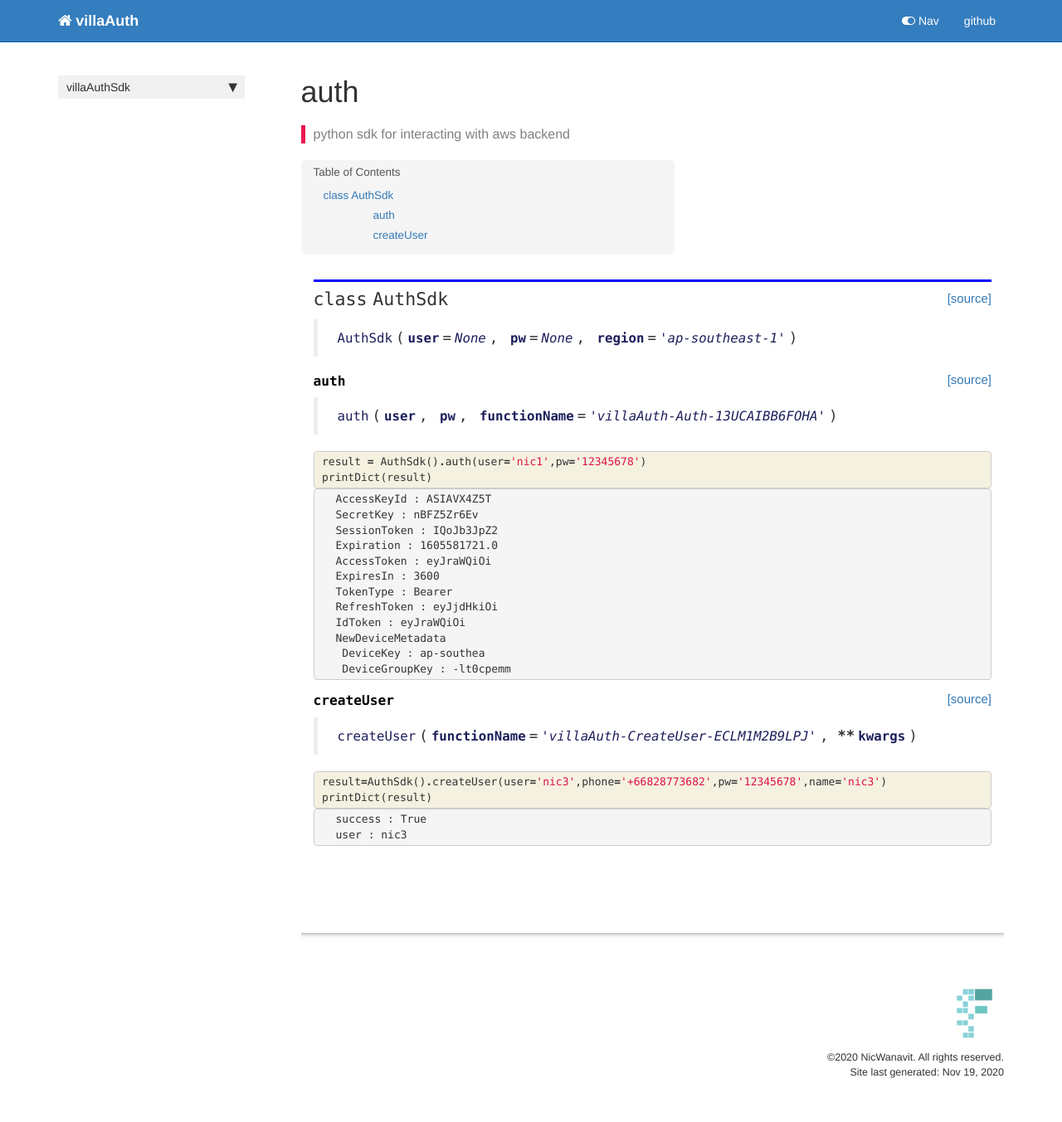
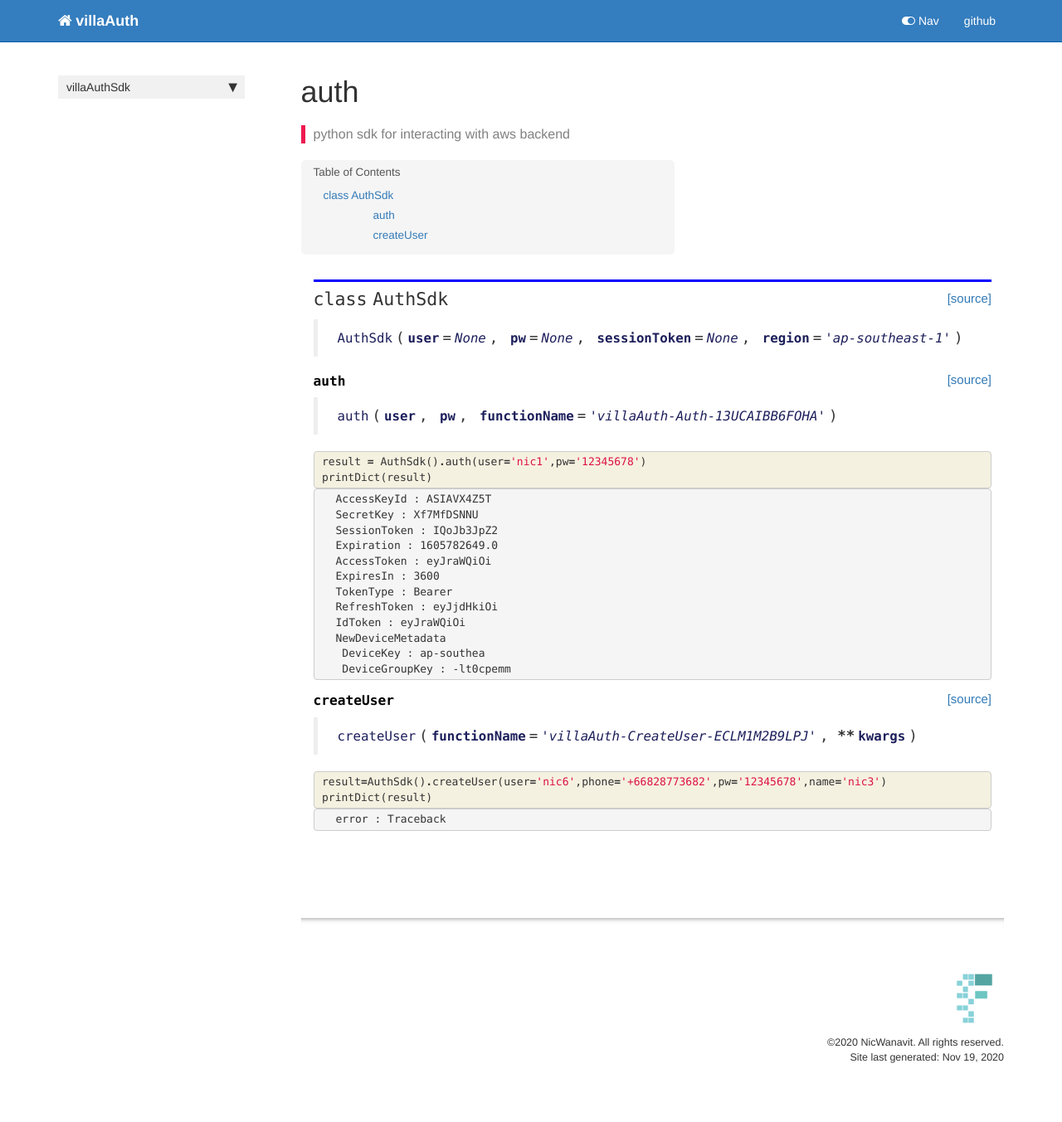
Before and after one commit to thanakijwanavit/authsdk, a Jekyll site: the page built from docs/authSdk.html, in a window 1280 px wide. Shown: the whole page at 83% size. Built offline with Jekyll 4.4.1, drawn with Linux system fonts in a browser that asks for light colours; nearby versions of some CDN libraries; comment, search, counter and statistics services are not loaded.

Commit message:
add session token

```diff
--- a/docs/authSdk.html
+++ b/docs/authSdk.html
@@ -47,7 +47,7 @@ nb_path: "authSdk.ipynb"
 
 
 <div class="output_markdown rendered_html output_subarea ">
-<h2 id="AuthSdk" class="doc_header"><code>class</code> <code>AuthSdk</code><a href="https://github.com/thanakijwanavit/pynamologger/tree/master/villaAuthSdk/auth.py#L13" class="source_link" style="float:right">[source]</a></h2><blockquote><p><code>AuthSdk</code>(<strong><code>user</code></strong>=<em><code>None</code></em>, <strong><code>pw</code></strong>=<em><code>None</code></em>, <strong><code>region</code></strong>=<em><code>'ap-southeast-1'</code></em>)</p>
+<h2 id="AuthSdk" class="doc_header"><code>class</code> <code>AuthSdk</code><a href="https://github.com/thanakijwanavit/pynamologger/tree/master/villaAuthSdk/auth.py#L13" class="source_link" style="float:right">[source]</a></h2><blockquote><p><code>AuthSdk</code>(<strong><code>user</code></strong>=<em><code>None</code></em>, <strong><code>pw</code></strong>=<em><code>None</code></em>, <strong><code>sessionToken</code></strong>=<em><code>None</code></em>, <strong><code>region</code></strong>=<em><code>'ap-southeast-1'</code></em>)</p>
 </blockquote>
 
 </div>
@@ -78,7 +78,7 @@ nb_path: "authSdk.ipynb"
 
 
 <div class="output_markdown rendered_html output_subarea ">
-<h4 id="auth" class="doc_header"><code>auth</code><a href="https://github.com/thanakijwanavit/pynamologger/tree/master/villaAuthSdk/auth.py#L30" class="source_link" style="float:right">[source]</a></h4><blockquote><p><code>auth</code>(<strong><code>user</code></strong>, <strong><code>pw</code></strong>, <strong><code>functionName</code></strong>=<em><code>'villaAuth-Auth-13UCAIBB6FOHA'</code></em>)</p>
+<h4 id="auth" class="doc_header"><code>auth</code><a href="https://github.com/thanakijwanavit/pynamologger/tree/master/villaAuthSdk/auth.py#L31" class="source_link" style="float:right">[source]</a></h4><blockquote><p><code>auth</code>(<strong><code>user</code></strong>, <strong><code>pw</code></strong>, <strong><code>functionName</code></strong>=<em><code>'villaAuth-Auth-13UCAIBB6FOHA'</code></em>)</p>
 </blockquote>
 
 </div>
@@ -120,9 +120,9 @@ nb_path: "authSdk.ipynb"
 
 <div class="output_subarea output_stream output_stdout output_text">
 <pre>AccessKeyId : ASIAVX4Z5T
-SecretKey : nBFZ5Zr6Ev
+SecretKey : Xf7MfDSNNU
 SessionToken : IQoJb3JpZ2
-Expiration : 1605581721.0
+Expiration : 1605782649.0
 AccessToken : eyJraWQiOi
 ExpiresIn : 3600
 TokenType : Bearer
@@ -152,7 +152,7 @@ NewDeviceMetadata
 
 
 <div class="output_markdown rendered_html output_subarea ">
-<h4 id="createUser" class="doc_header"><code>createUser</code><a href="https://github.com/thanakijwanavit/pynamologger/tree/master/villaAuthSdk/auth.py#L35" class="source_link" style="float:right">[source]</a></h4><blockquote><p><code>createUser</code>(<strong><code>functionName</code></strong>=<em><code>'villaAuth-CreateUser-ECLM1M2B9LPJ'</code></em>, <strong>**<code>kwargs</code></strong>)</p>
+<h4 id="createUser" class="doc_header"><code>createUser</code><a href="https://github.com/thanakijwanavit/pynamologger/tree/master/villaAuthSdk/auth.py#L36" class="source_link" style="float:right">[source]</a></h4><blockquote><p><code>createUser</code>(<strong><code>functionName</code></strong>=<em><code>'villaAuth-CreateUser-ECLM1M2B9LPJ'</code></em>, <strong>**<code>kwargs</code></strong>)</p>
 </blockquote>
 
 </div>
@@ -179,7 +179,7 @@ NewDeviceMetadata
 
 <div class="inner_cell">
     <div class="input_area">
-<div class=" highlight hl-ipython3"><pre><span></span><span class="n">result</span><span class="o">=</span><span class="n">AuthSdk</span><span class="p">()</span><span class="o">.</span><span class="n">createUser</span><span class="p">(</span><span class="n">user</span><span class="o">=</span><span class="s1">&#39;nic3&#39;</span><span class="p">,</span><span class="n">phone</span><span class="o">=</span><span class="s1">&#39;+66828773682&#39;</span><span class="p">,</span><span class="n">pw</span><span class="o">=</span><span class="s1">&#39;12345678&#39;</span><span class="p">,</span><span class="n">name</span><span class="o">=</span><span class="s1">&#39;nic3&#39;</span><span class="p">)</span>
+<div class=" highlight hl-ipython3"><pre><span></span><span class="n">result</span><span class="o">=</span><span class="n">AuthSdk</span><span class="p">()</span><span class="o">.</span><span class="n">createUser</span><span class="p">(</span><span class="n">user</span><span class="o">=</span><span class="s1">&#39;nic6&#39;</span><span class="p">,</span><span class="n">phone</span><span class="o">=</span><span class="s1">&#39;+66828773682&#39;</span><span class="p">,</span><span class="n">pw</span><span class="o">=</span><span class="s1">&#39;12345678&#39;</span><span class="p">,</span><span class="n">name</span><span class="o">=</span><span class="s1">&#39;nic3&#39;</span><span class="p">)</span>
 <span class="n">printDict</span><span class="p">(</span><span class="n">result</span><span class="p">)</span>
 </pre></div>
 
@@ -193,8 +193,7 @@ NewDeviceMetadata
 <div class="output_area">
 
 <div class="output_subarea output_stream output_stdout output_text">
-<pre>success : True
-user : nic3
+<pre>error : Traceback
 </pre>
 </div>
 </div>
--- a/villaAuthSdk/__init__.py
+++ b/villaAuthSdk/__init__.py
@@ -1 +1 @@
-__version__ = "0.0.3"
+__version__ = "0.0.4"
--- a/villaAuthSdk/auth.py
+++ b/villaAuthSdk/auth.py
@@ -15,15 +15,16 @@ class AuthSdk:
     self,
     user = None,
     pw = None,
+    sessionToken = None,
     region = 'ap-southeast-1'
     ):
-    self.lambda_ = Lambda(user = user, pw = pw, region = region)
+    self.lambda_ = Lambda(user = user, pw = pw, sessionToken= sessionToken, region = region)
 
   def generalInvoke(self, body={}, functionName= ''):
     event = Event.getInput(body=body)
     response = self.lambda_.invoke(functionName=functionName, input=event)
     try: return Response.parseBody(response)
-    except: return errorString()
+    except: return response
 
 
 # Cell
```
Also changed, not shown: README.md, 2 other files.
